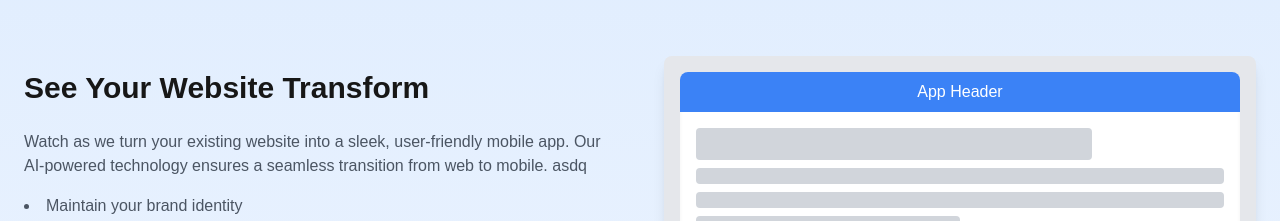
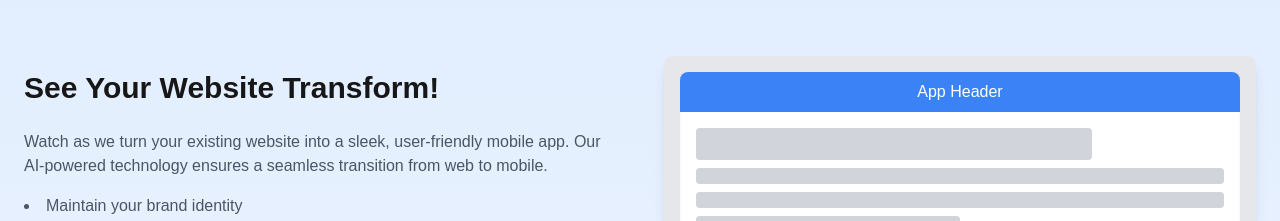
Before and after one commit to spidgorny/next-web2app-landing, a Next.js app: page / in a window 1280 px wide. Shown: the part 328-549 px from the top of the page. Built offline with nearby package versions, Linux system fonts and the light colour scheme.

Commit message:
add todo

```diff
--- a/app/page.tsx
+++ b/app/page.tsx
@@ -80,12 +80,12 @@ const SaasLandingPage = () => {
           <div className="grid grid-cols-1 md:grid-cols-2 gap-12 items-center">
             <div>
               <h2 className="text-3xl font-semibold mb-6">
-                See Your Website Transform
+                See Your Website Transform!
               </h2>
               <p className="text-gray-600 mb-4">
                 Watch as we turn your existing website into a sleek,
                 user-friendly mobile app. Our AI-powered technology ensures a
-                seamless transition from web to mobile. asdq
+                seamless transition from web to mobile.
               </p>
               <ul className="list-disc list-inside text-gray-600">
                 <li>Maintain your brand identity</li>
--- /dev/null
+++ b/next.config.ts
@@ -0,0 +1,9 @@
+/** @type {import('next').NextConfig} */
+const nextConfig = {
+  devIndicators: {
+    appIsrStatus: true, // defaults to true
+    buildActivity: true, // defaults to true
+  },
+};
+
+export default nextConfig;
```
Also changed, not shown: img.png (added), 1 other file (tests, documents, lock files or other folders).
